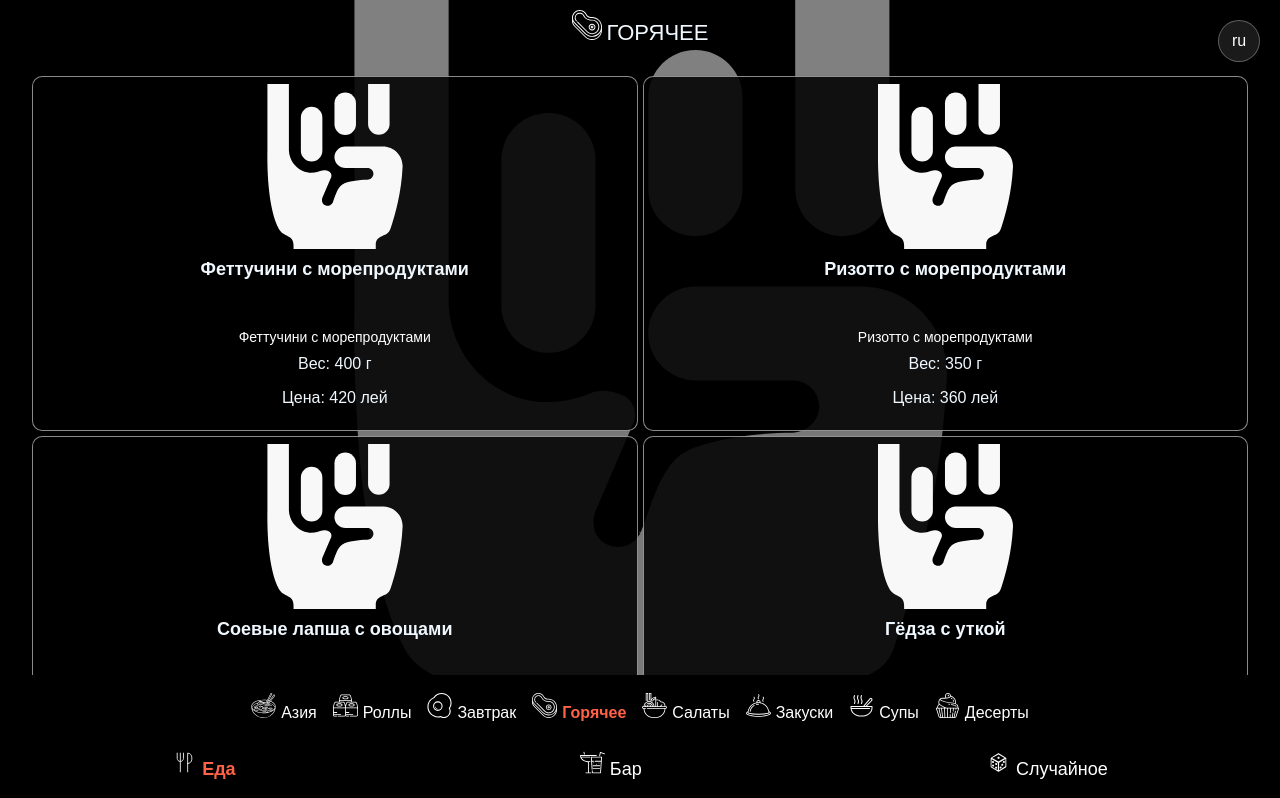
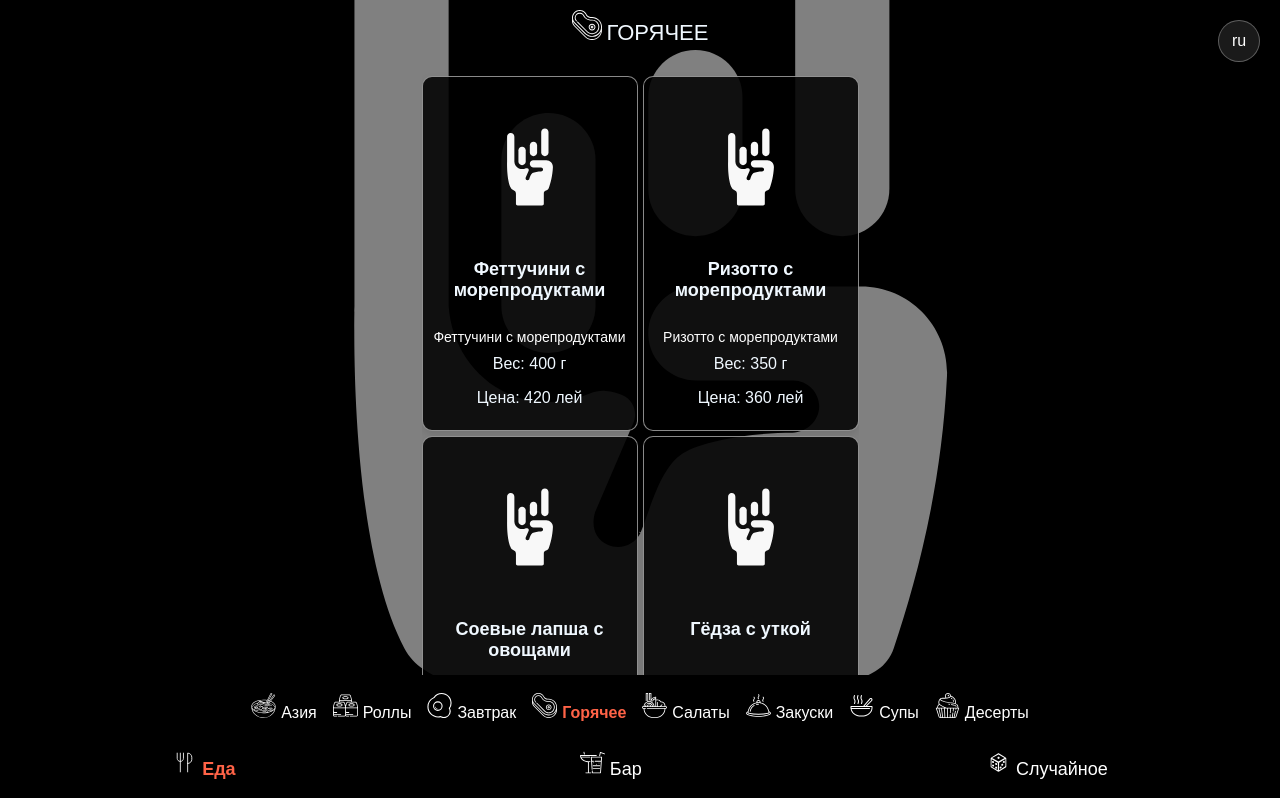
Before and after one commit to bunkerb2019/clientb19, a React (Vite) app: page /food/hot in a window 1280 px wide. Shown: the top 798 px of the page. Built offline with nearby package versions, Linux system fonts and the light colour scheme.

Commit message:
new desktop

```diff
--- a/src/App.scss
+++ b/src/App.scss
@@ -142,7 +142,7 @@ justify-content: center;
   display: flex;
   flex-wrap: wrap;
   gap: 20px;
-  max-width: 50%;
+
   justify-content: center;
 
 }
@@ -153,8 +153,7 @@ justify-content: center;
   padding: 15px;
   box-shadow: 0 4px 8px rgba(0, 0, 0, 0.1);
   text-align: center;
-
-
+  max-width: 200px;
 
 }
 
```
